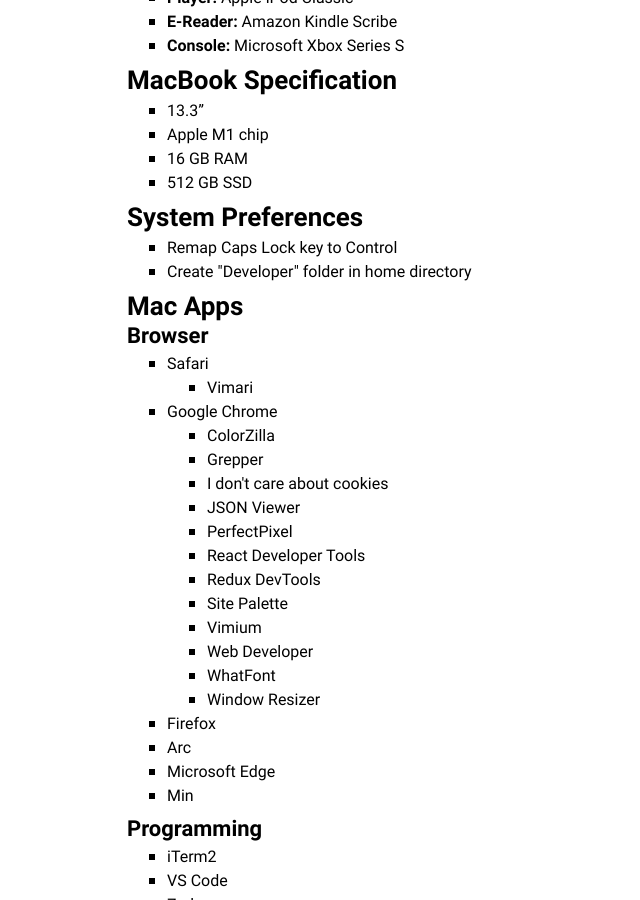
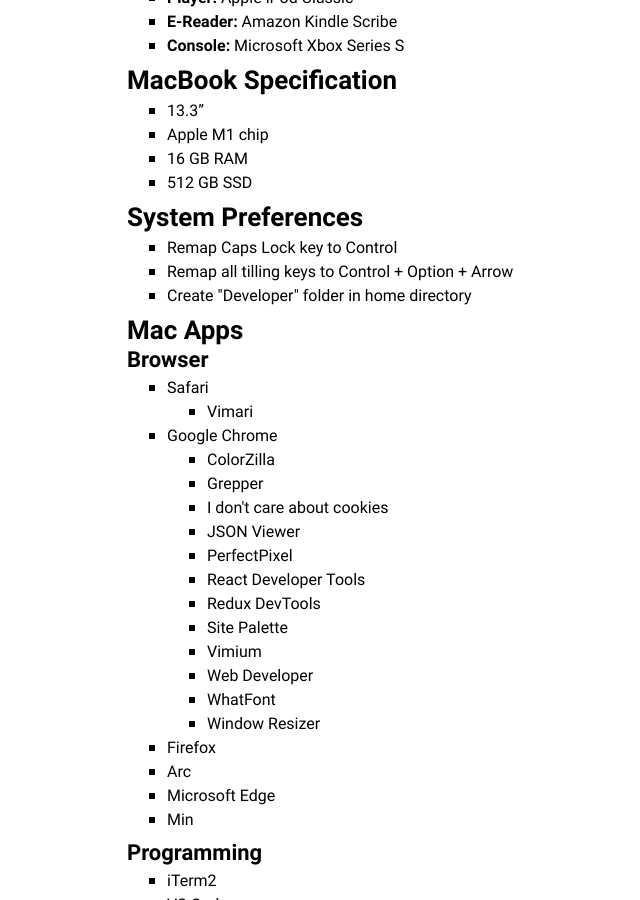
Before and after one commit to amalumian/www.malumian.dev, a Jekyll site: the page built from setup.html, in a window 1280 px wide and 900 px high, scrolled down 602 px. Shown: the whole window, without its empty margins (183-823 px from the left). Built offline with Jekyll 4.4.1, drawn with Linux system fonts in a browser that asks for light colours.

Commit message:
Update setup.html

```diff
--- a/setup.html
+++ b/setup.html
@@ -43,6 +43,7 @@
     <h2 id="system-preferences">System Preferences</h2>
     <ul>
         <li>Remap Caps Lock key to Control</li>
+        <li>Remap all tilling keys to Control + Option + Arrow</li>
         <li>Create "Developer" folder in home directory</li>
     </ul>
     <h2 id="mac-apps">Mac Apps</h2>
```
